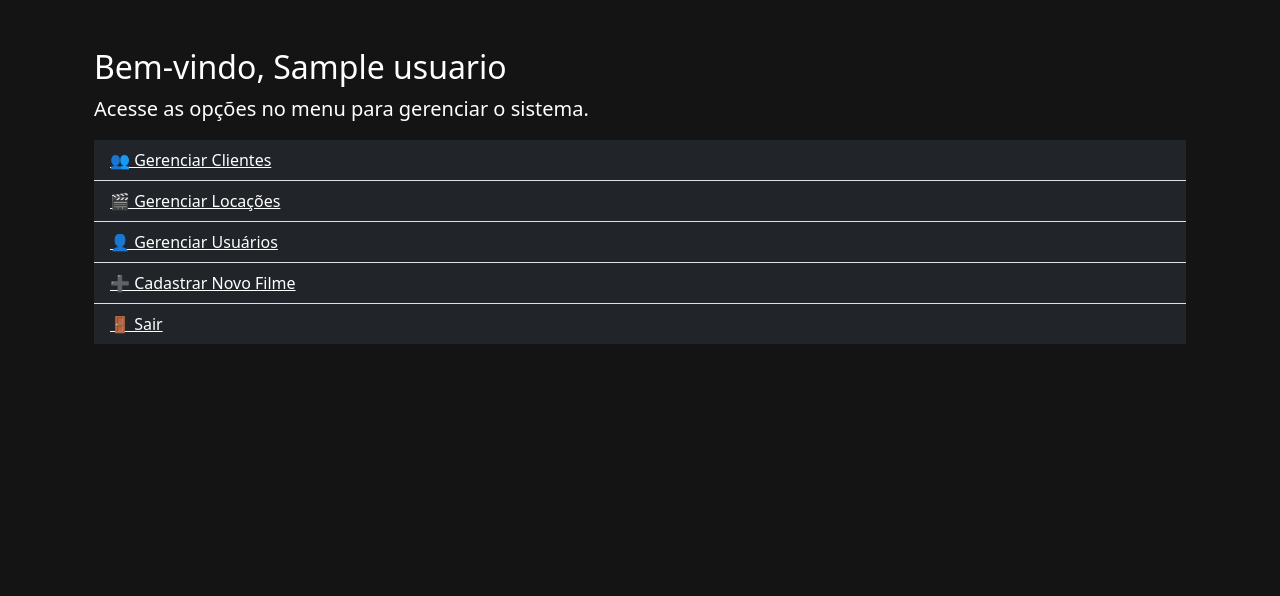
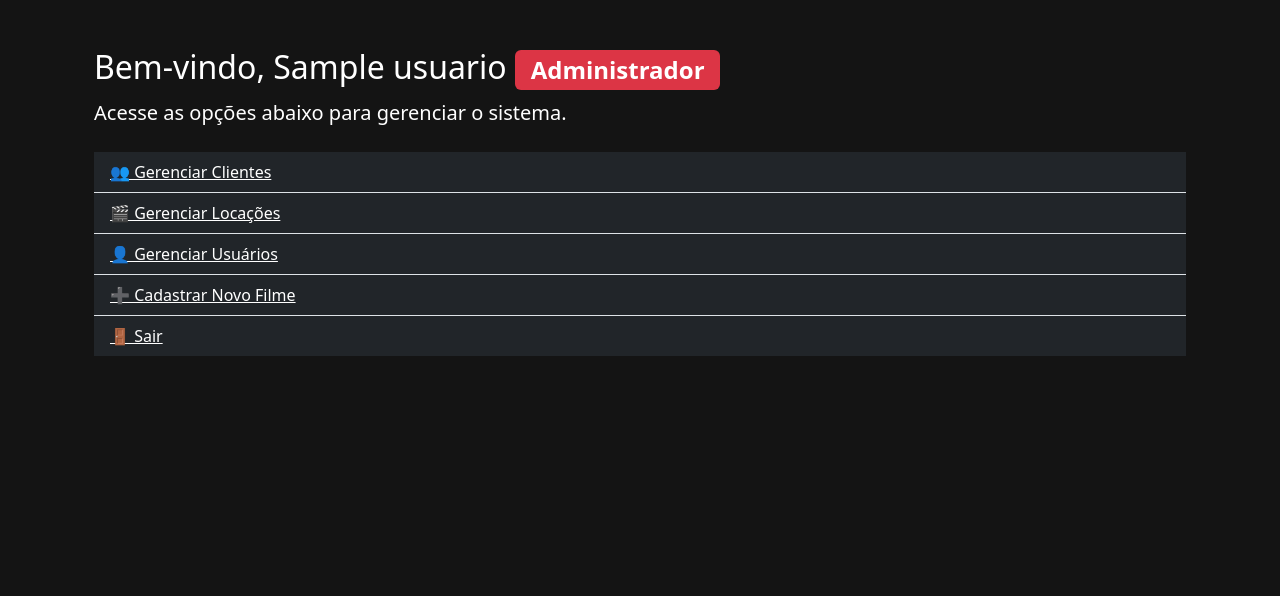
Before and after one commit to alerabello/sistema-de-locadora, a Flask app: page /dashboard in a window 1280 px wide. Shown: the top 596 px of the page. Run offline with Flask 3, Linux system fonts and the light colour scheme; a user stored in the database is signed in; tables that the repository leaves empty hold one stand-in row (values such as "Sample post").

Commit message:
upgrade admin and dash

```diff
--- a/app/templates/dashboard.html
+++ b/app/templates/dashboard.html
@@ -1,12 +1,16 @@
 {% extends 'base.html' %}
-{% block title %}Dashboard{% endblock %}
+{% block title %}Painel do Administrador{% endblock %}
 {% block content %}
 <div class="container mt-5 text-white">
-  <h2>Bem-vindo, {{ current_user.nome }}</h2>
-  <p class="lead">Acesse as opções no menu para gerenciar o sistema.</p>
+  <h2>
+    Bem-vindo, {{ current_user.nome }}
+    {% if current_user.is_admin %}
+      <span class="badge bg-danger">Administrador</span>
+    {% endif %}
+  </h2>
+  <p class="lead">Acesse as opções abaixo para gerenciar o sistema.</p>
 
-  <ul class="list-group list-group-flush">
-    {% if current_user.is_admin %}
+  <ul class="list-group list-group-flush mt-4">
     <li class="list-group-item bg-dark">
       <a href="{{ url_for('main.clientes') }}" class="text-white">👥 Gerenciar Clientes</a>
     </li>
@@ -19,7 +23,6 @@
     <li class="list-group-item bg-dark">
       <a href="{{ url_for('main.novo_filme') }}" class="text-white">➕ Cadastrar Novo Filme</a>
     </li>
-    {% endif %}
     <li class="list-group-item bg-dark">
       <a href="{{ url_for('main.logout') }}" class="text-white">🚪 Sair</a>
     </li>
```
Also changed, not shown: create_admin.py (+15 -15 lines).
